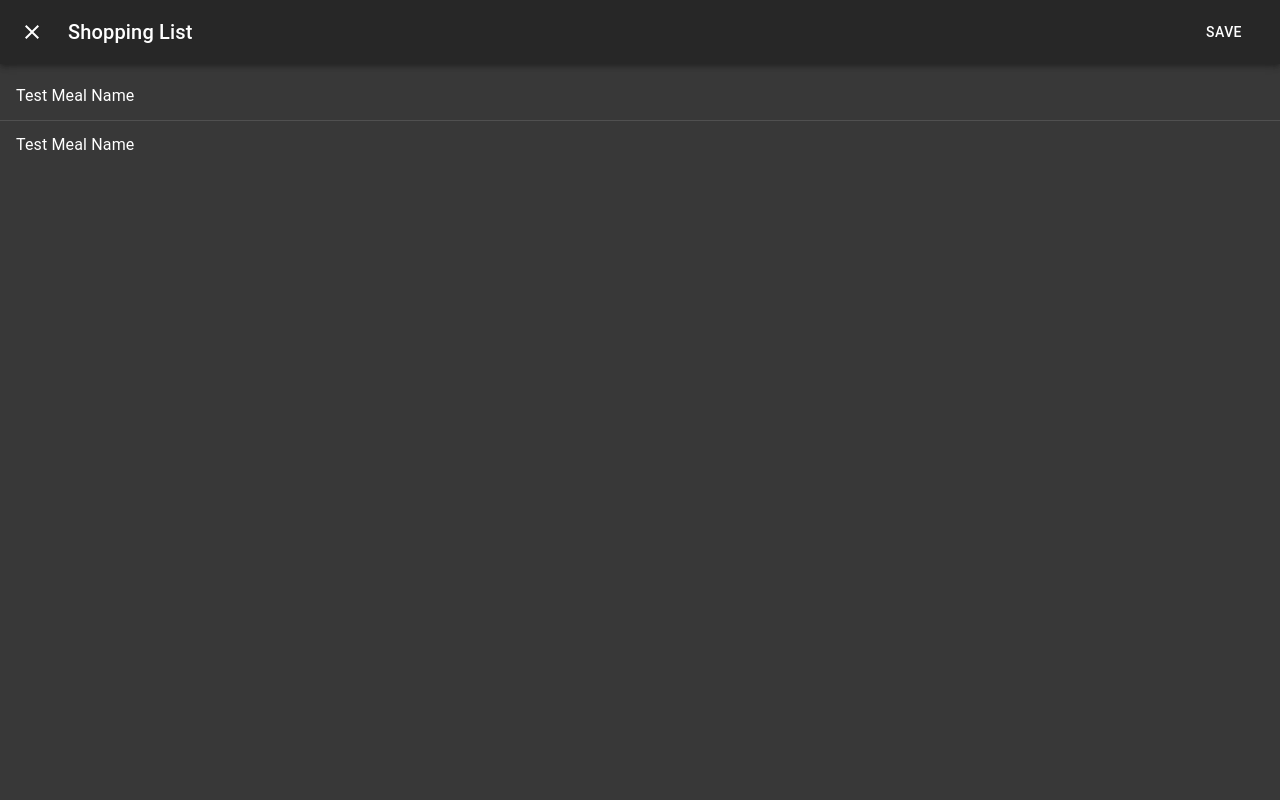
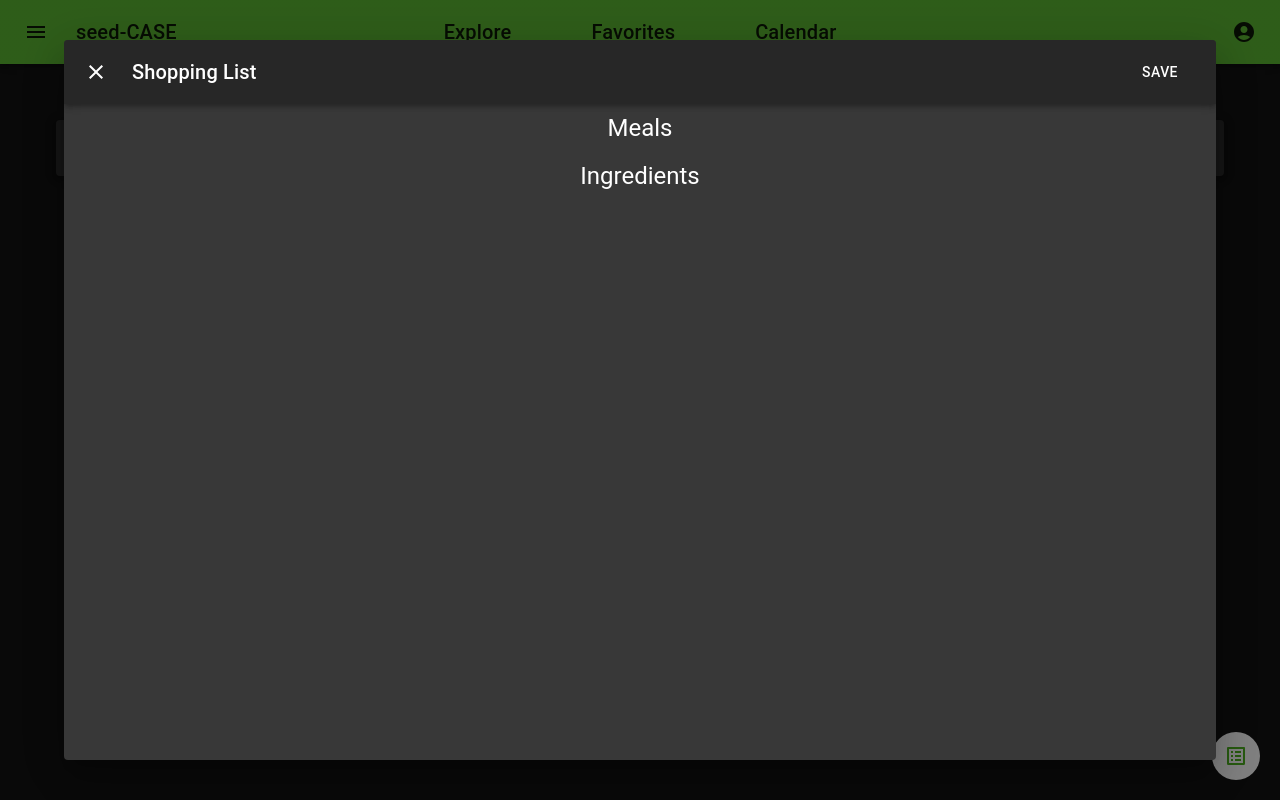
Before and after one commit to djcmerc/seed-case, a React (Create React App) app: page /favorites in a window 1280 px wide. Both pictures are taken after a click on the button 1236 px from the left and 756 px from the top of the page. Built offline with nearby package versions, Linux system fonts and the light colour scheme.

Commit message:
Created separate containers for meal names and ingredients. Resized dialog window.

```diff
--- /dev/null
+++ b/src/components/favorites/IngredientsContainer.tsx
@@ -0,0 +1,15 @@
+import { Box, Typography } from '@mui/material';
+
+const IngredientsContainer = () => {
+  return (
+    <>
+      <Box display="flex" justifyContent="center" m={1}>
+        <Typography variant="h5" component="div">
+          Ingredients
+        </Typography>
+      </Box>
+    </>
+  );
+};
+
+export default IngredientsContainer;
--- /dev/null
+++ b/src/components/favorites/MealNamesContainer.tsx
@@ -0,0 +1,15 @@
+import { Box, Typography } from '@mui/material';
+
+const MealNamesContainer = () => {
+  return (
+    <>
+      <Box display="flex" justifyContent="center" m={1}>
+        <Typography variant="h5" component="div">
+          Meals
+        </Typography>
+      </Box>
+    </>
+  );
+};
+
+export default MealNamesContainer;
--- a/src/components/favorites/ShoppingList.tsx
+++ b/src/components/favorites/ShoppingList.tsx
@@ -5,15 +5,13 @@ import {
   Box,
   Button,
   Dialog,
-  Divider,
   IconButton,
-  List,
-  ListItem,
-  ListItemText,
   Toolbar,
   Typography
 } from '@mui/material';
 import React from 'react';
+import MealNamesContainer from './MealNamesContainer';
+import IngredientsContainer from './IngredientsContainer';
 
 const styles = {
   listIcon: {
@@ -21,6 +19,11 @@ const styles = {
     right: '20px',
     backgroundColor: 'white',
     borderRadius: '50%'
+  },
+  cartWindow: {
+    width: '90vw',
+    height: '90vh',
+    maxWidth: 'none'
   }
 };
 
@@ -42,7 +45,11 @@ const ShoppingList = () => {
           <ListAltIcon />
         </IconButton>
       </Box>
-      <Dialog fullScreen open={open} onClose={handleClose}>
+      <Dialog
+        PaperProps={{ sx: styles.cartWindow }}
+        open={open}
+        onClose={handleClose}
+      >
         <AppBar sx={{ position: 'relative' }}>
           <Toolbar>
             <IconButton edge="start" color="inherit" onClick={handleClose}>
@@ -56,15 +63,8 @@ const ShoppingList = () => {
             </Button>
           </Toolbar>
         </AppBar>
-        <List>
-          <ListItem>
-            <ListItemText primary="Test Meal Name" />
-          </ListItem>
-          <Divider />
-          <ListItem>
-            <ListItemText primary="Test Meal Name" />
-          </ListItem>
-        </List>
+        <MealNamesContainer />
+        <IngredientsContainer />
       </Dialog>
     </>
   );
```
